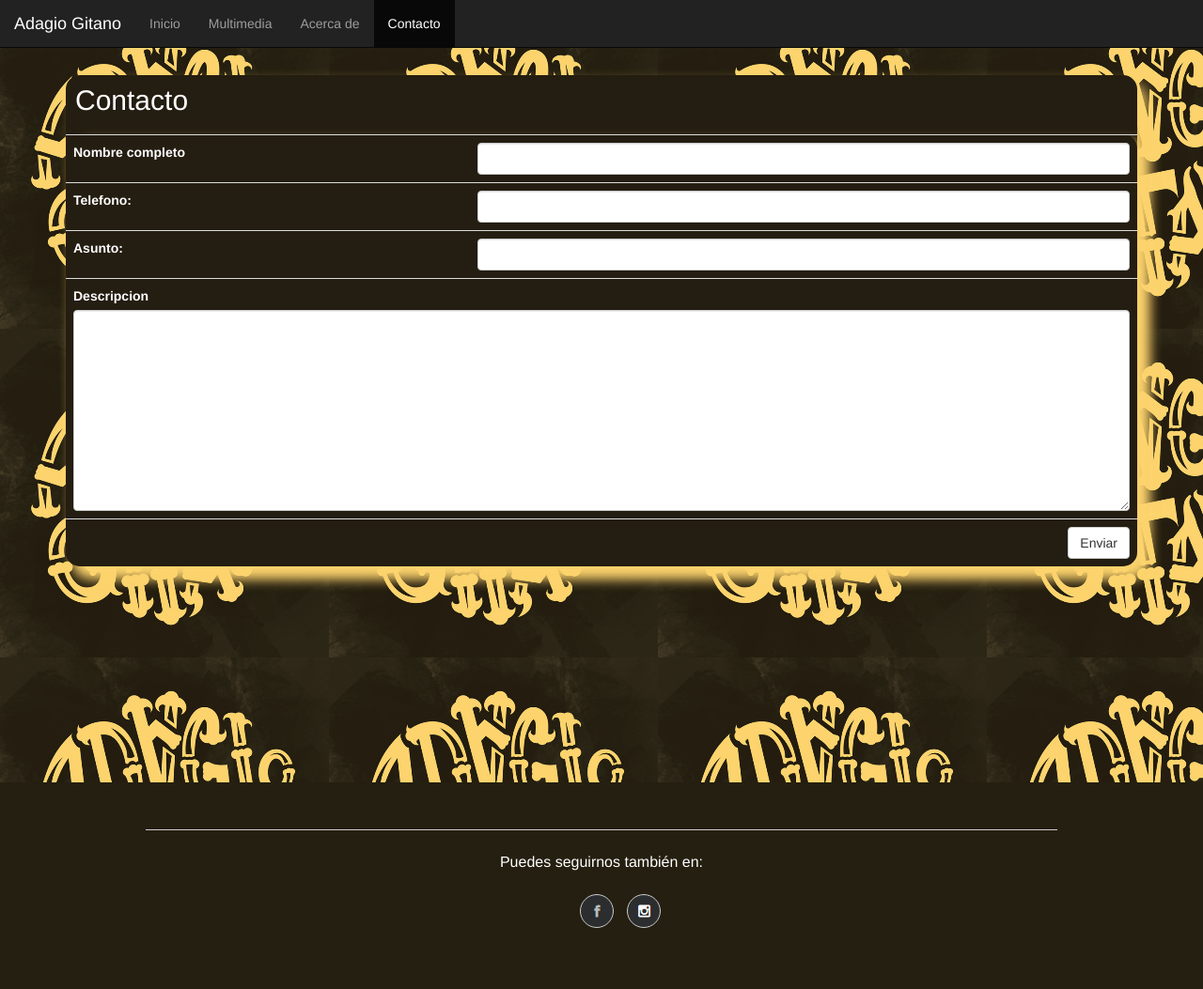
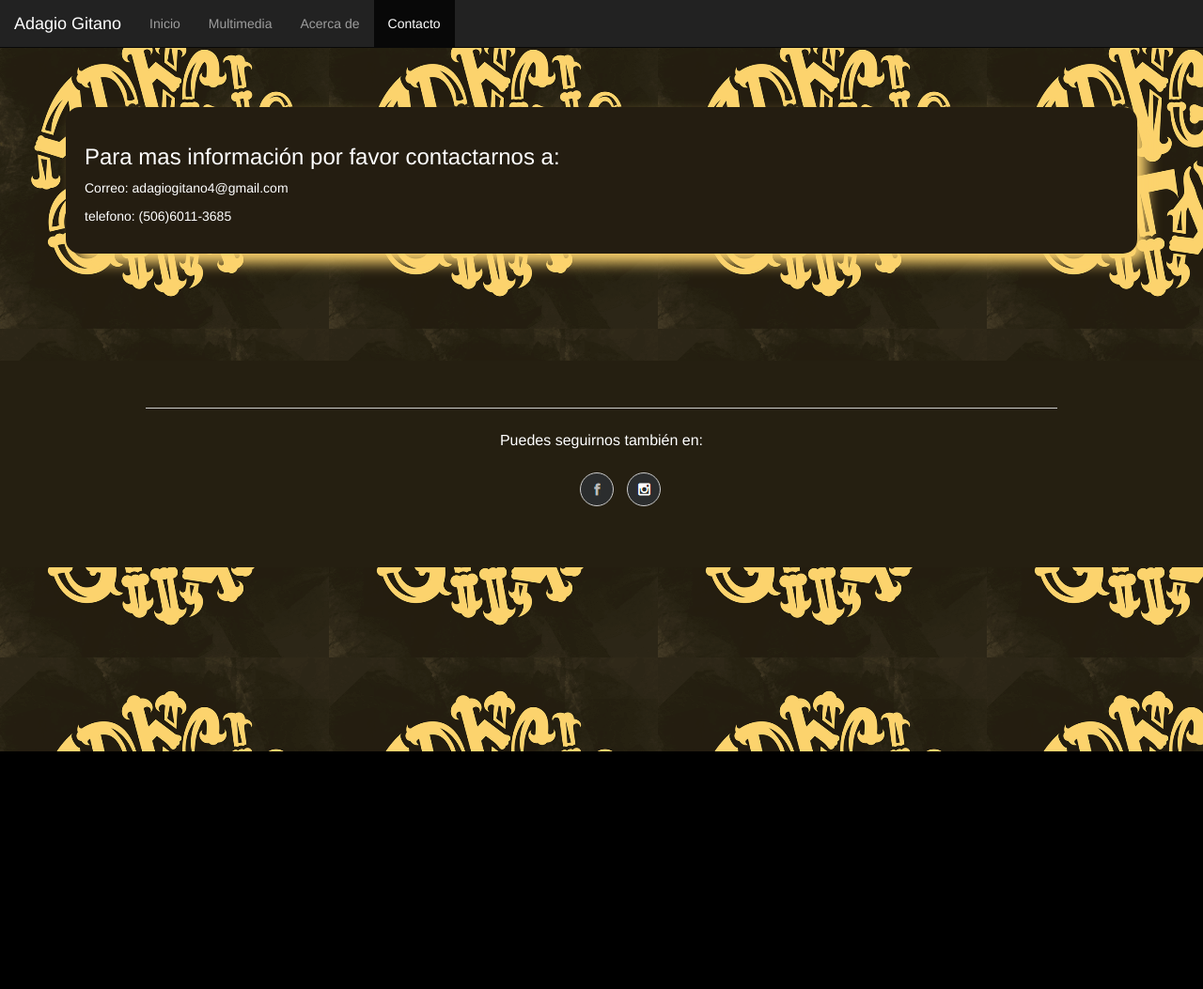
Before and after one commit to AdagioGitano/adagiogitano.github.io, a plain HTML site: page contacto.html in a window 1280 px wide. Shown: the whole page at 94% size. After the commit the page ends 800 px from the top, so only its background shows below. Drawn offline with nearby package versions, Linux system fonts and the light colour scheme.

```diff
--- a/contacto.html
+++ b/contacto.html
@@ -33,16 +33,23 @@
                         <li><a href="index.html">Inicio</a></li>
                         <li><a href="multimedia.html">Multimedia</a></li>
                         <li><a href="acercade.html">Acerca de</a></li>
-                        <li class="active"><a href="Contacto.html">Contacto<span class="sr-only">(current)</span></a></li>
+                        <li class="active"><a href="contacto.html">Contacto<span class="sr-only">(current)</span></a></li>
                     </ul>
                 </div>
             </div>
         </nav>
     </header>
     <main class="container informacion">
-        <form role="form" class="form-group col">
-            <h2>Contacto</h2>
-            <table class="table col">
+        <form role="form" class="form-group col-contacto">
+            <h3>Para mas información por favor contactarnos a:</h3>
+            <p class="contacto">
+                Correo: adagiogitano4@gmail.com
+            </p>
+            <p class="contacto">
+                telefono: (506)6011-3685
+            </p>
+
+            <!-- <table class="table col">
                 <tr>
                     <td colspan="30%">
                         <label for="txtNombre" class="label-control has-error">Nombre completo </label>
@@ -78,7 +85,7 @@
                         <button type="submit" class="btn btn-default right">Enviar</button>
                     </td>
                 </tr>
-            </table>
+            </table> -->
         </form>
     </main>
     <footer>
--- a/css/style.css
+++ b/css/style.css
@@ -82,9 +82,16 @@
 }
 
 /*  CONTACTO */
-.form-group {
-    margin-bottom: 170px;
+.col-contacto {
+    margin: 54px 0;
+    padding:20px;
+    background-color: #241D11;
+    border-radius:15px;
+    box-shadow: 10px 10px 15px #FCD36D;
+    color:white;
 }
+
+
 
 /* INICIO PAGINA DE MULTIMEDIA */
 
@@ -172,7 +179,6 @@
 .info-evento {
     margin:50px;
 }
-
 
 /* FOOTER ALL PAGES */
 footer {
```
Also changed, not shown: acercade.html (+1 -1 lines), index.html (+1 -1 lines), multimedia.html (+1 -1 lines).
